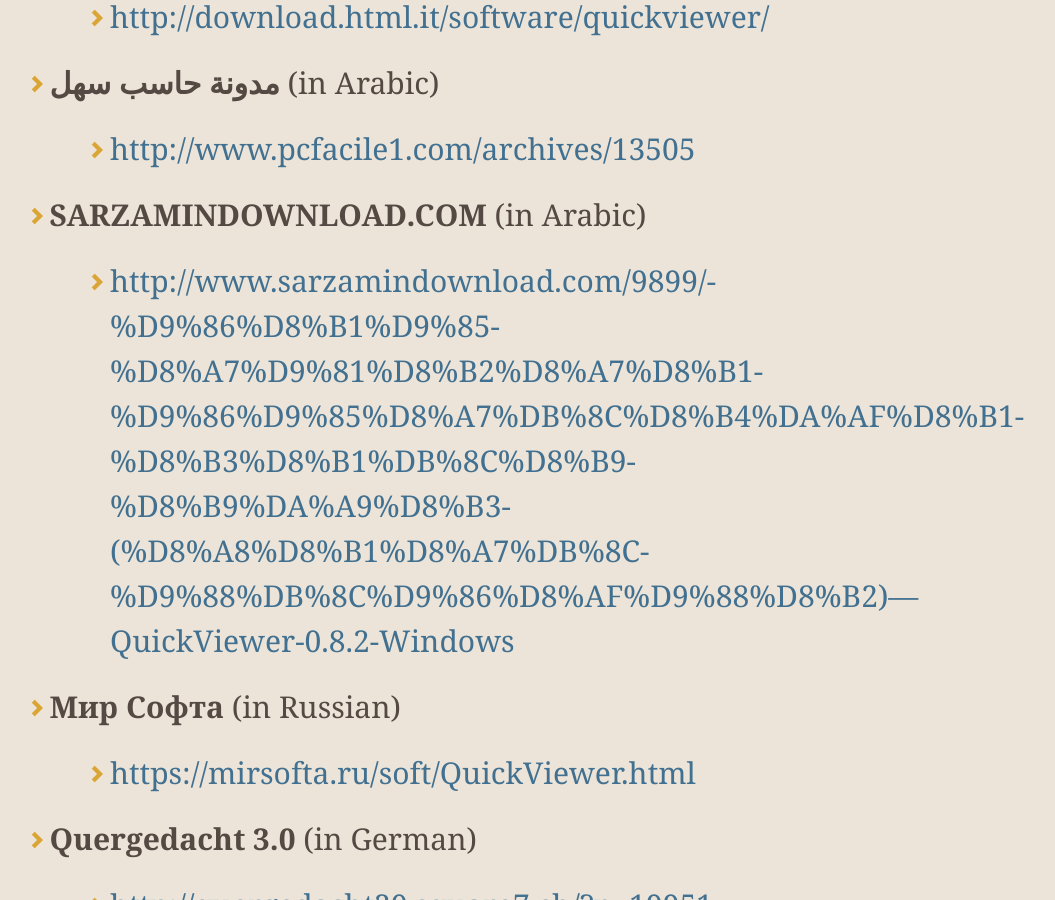
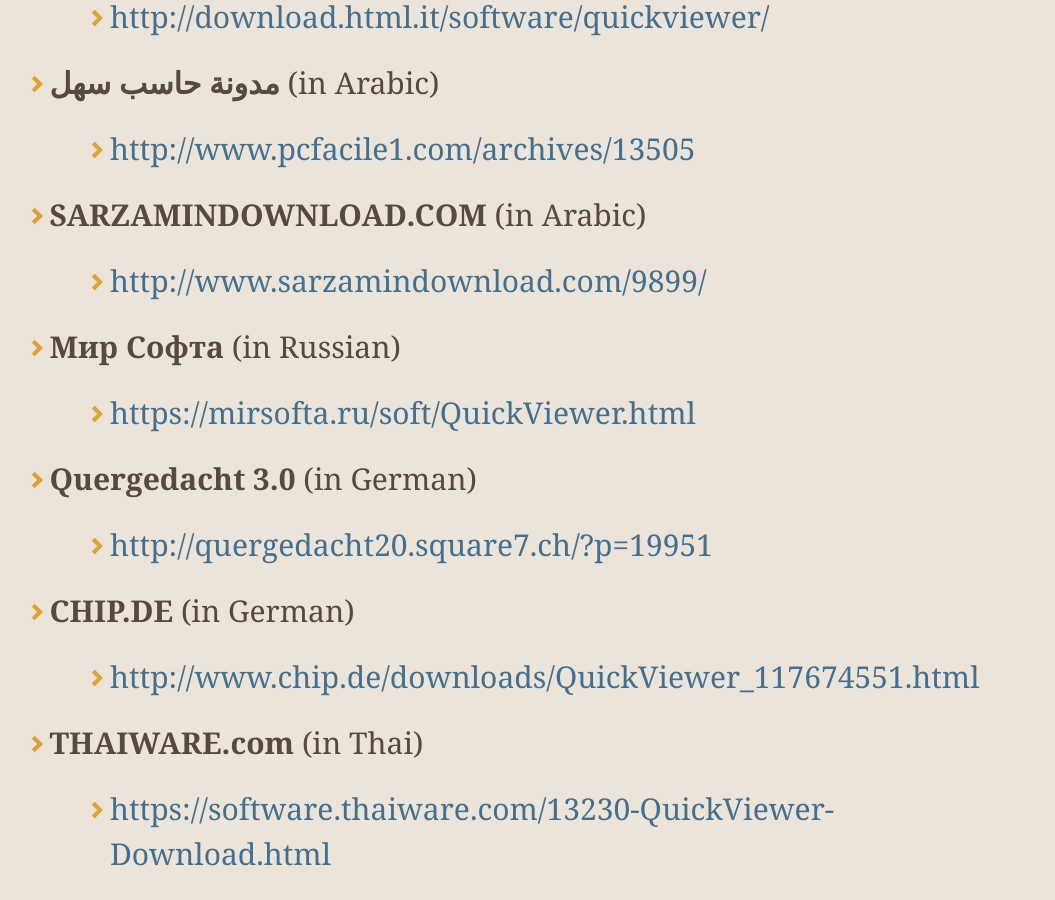
Before and after one commit to kanryu/quickviewer, a Jekyll site: the page built from docs/index.md, in a window 1280 px wide and 900 px high, scrolled down 6195 px. Shown: the whole window, without its empty margins (179-1234 px from the left). Built offline with Jekyll 4.4.1, drawn with Linux system fonts in a browser that asks for light colours; nearby versions of some CDN libraries; comment, search, counter and statistics services are not loaded; our own code applies the rules of GitHub Pages for plain Markdown files; part of the change alters nothing that is shown.

Commit message:
Update index.md

```diff
--- a/docs/index.md
+++ b/docs/index.md
@@ -100,7 +100,7 @@ You can also clone the latest source code from **[this repository.](https://gith
 - **مدونة حاسب سهل** (in Arabic)
     - [http://www.pcfacile1.com/archives/13505](http://www.pcfacile1.com/archives/13505)
 - **SARZAMINDOWNLOAD.COM** (in Arabic)
-    - [http://www.sarzamindownload.com/9899/-%D9%86%D8%B1%D9%85-%D8%A7%D9%81%D8%B2%D8%A7%D8%B1-%D9%86%D9%85%D8%A7%DB%8C%D8%B4%DA%AF%D8%B1-%D8%B3%D8%B1%DB%8C%D8%B9-%D8%B9%DA%A9%D8%B3-(%D8%A8%D8%B1%D8%A7%DB%8C-%D9%88%DB%8C%D9%86%D8%AF%D9%88%D8%B2)---QuickViewer-0.8.2-Windows](http://www.sarzamindownload.com/9899/-%D9%86%D8%B1%D9%85-%D8%A7%D9%81%D8%B2%D8%A7%D8%B1-%D9%86%D9%85%D8%A7%DB%8C%D8%B4%DA%AF%D8%B1-%D8%B3%D8%B1%DB%8C%D8%B9-%D8%B9%DA%A9%D8%B3-(%D8%A8%D8%B1%D8%A7%DB%8C-%D9%88%DB%8C%D9%86%D8%AF%D9%88%D8%B2)---QuickViewer-0.8.2-Windows)
+    - [http://www.sarzamindownload.com/9899/](http://www.sarzamindownload.com/9899/)
 - **Мир Софта** (in Russian)
     - [https://mirsofta.ru/soft/QuickViewer.html](https://mirsofta.ru/soft/QuickViewer.html)
 - **Quergedacht 3.0** (in German)
```
